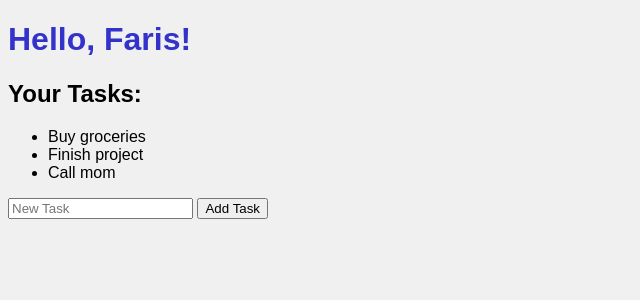
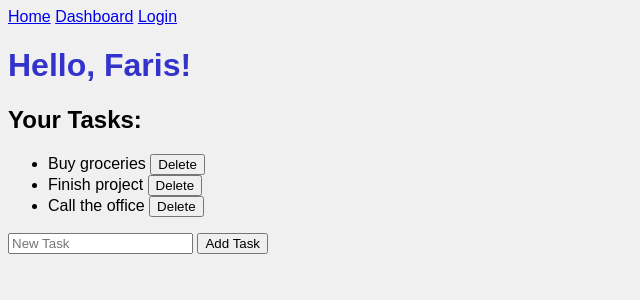
Before and after one commit to Sangaturcarawan/task-manager-project-dashboard, a FastAPI app: page / in a window 1280 px wide. Shown: the top 300 px of the page, without its empty margins (0-640 px from the left). Run offline with FastAPI, Linux system fonts and the light colour scheme.

Commit message:
Add 3 pages, template, fastapi, adding & deleting tasks

```diff
--- a/app/main.py
+++ b/app/main.py
@@ -1,9 +1,15 @@
-from fastapi import FastAPI, Request
-from fastapi.responses import HTMLResponse
+from fastapi import FastAPI, Request, Form
+from fastapi.responses import HTMLResponse, RedirectResponse
 from fastapi.staticfiles import StaticFiles
 from fastapi.templating import Jinja2Templates
 
 app = FastAPI()
+
+tasks = [
+    "Buy groceries",
+    "Finish project",
+    "Call the office"
+    ]
 
 app.mount("/static", StaticFiles(directory="app/static"), name="static")
 
@@ -15,10 +21,33 @@ async def read_root(request: Request):
     context = {
         "request": request,
         "username":"Faris",
-        "tasks": [
-            "Buy groceries",
-            "Finish project",
-            "Call mom"
-            ]
+        "tasks": tasks
     }
     return templates.TemplateResponse("index.html", context)
+
+@app.post("/add-task")
+async def add_task(task_name: str = Form(...)):
+    tasks.append(task_name)
+    return RedirectResponse(url="/", status_code=303)
+
+@app.post("/delete-task")
+async def delete_task(task_name: str = Form(...)):
+    if task_name in tasks:
+        tasks.remove(task_name)
+    return RedirectResponse(url="/", status_code=303)
+
+@app.get("/dashboard", response_class=HTMLResponse)
+async def read_dashboard(request: Request):
+
+    context = {
+        "request": request
+    }
+    return templates.TemplateResponse("dashboard.html", context)
+
+@app.get("/login", response_class=HTMLResponse)
+async def read_login(request: Request):
+
+    context = {
+        "request": request
+    }
+    return templates.TemplateResponse("login.html", context)
--- /dev/null
+++ b/app/templates/base.html
@@ -0,0 +1,18 @@
+<!DOCTYPE html>
+<html lang="en">
+<head>
+    <meta charset="UTF-8">
+    <meta name="viewport" content="width=device-width, initial-scale=1.0">
+    <title>{% block title %}Task Manager{% endblock %}</title>
+    <link rel="stylesheet" href="/static/styles.css">
+</head>
+<body>
+    <nav>
+        <a href="/">Home</a>
+        <a href="/dashboard">Dashboard</a>
+        <a href="/login">Login</a>
+    </nav>
+
+    {% block content %}{% endblock %}
+</body>
+</html>
--- /dev/null
+++ b/app/templates/dashboard.html
@@ -0,0 +1,5 @@
+{% extends "base.html" %}
+{% block title %}Dashboard - Task Manager{% endblock %}
+{% block content %}
+    <h1>Under Construction</h1>
+{% endblock %}
--- a/app/templates/index.html
+++ b/app/templates/index.html
@@ -1,24 +1,21 @@
-<!DOCTYPE html>
-<html lang="en">
-<head>
-    <meta charset="UTF-8">
-    <meta name="viewport" content="width=device-width, initial-scale=1.0">
-    <title>Task Manager</title>
-    <link rel="stylesheet" href="/static/styles.css">
-</head>
-<body>
+{% extends "base.html" %}
+{% block title %}Home - Task Manager{% endblock %}
+{% block content %}
     <h1>Hello, {{ username }}!</h1>
     <h2>Your Tasks:</h2>
     <ul>
         {% for task in tasks %}
-        <li>{{ task }}</li>
+        <li>
+            {{ task }}
+            <form action="/delete-task" method="post" style="display:inline;">
+                <input type="hidden" name="task_name" value="{{ task }}">
+                <button type="submit">Delete</button>
+            </form>
+        </li>
         {% endfor %}
     </ul>
-
     <form action="/add-task" method="post">
         <input type="text" name="task_name" placeholder="New Task" required>
         <button type="submit">Add Task</button>
     </form>
-
-</body>
-</html>
+{% endblock %}
--- /dev/null
+++ b/app/templates/login.html
@@ -0,0 +1,5 @@
+{% extends "base.html" %}
+{% block title %}Login - Task Manager{% endblock %}
+{% block content %}
+<h1>Under Construction</h1>
+{% endblock %}
--- a/requirements.txt
+++ b/requirements.txt
@@ -8,6 +8,7 @@ Jinja2==3.1.6
 MarkupSafe==3.0.2
 pydantic==2.11.9
 pydantic_core==2.33.2
+python-multipart==0.0.20
 sniffio==1.3.1
 starlette==0.48.0
 typing-inspection==0.4.1
```
